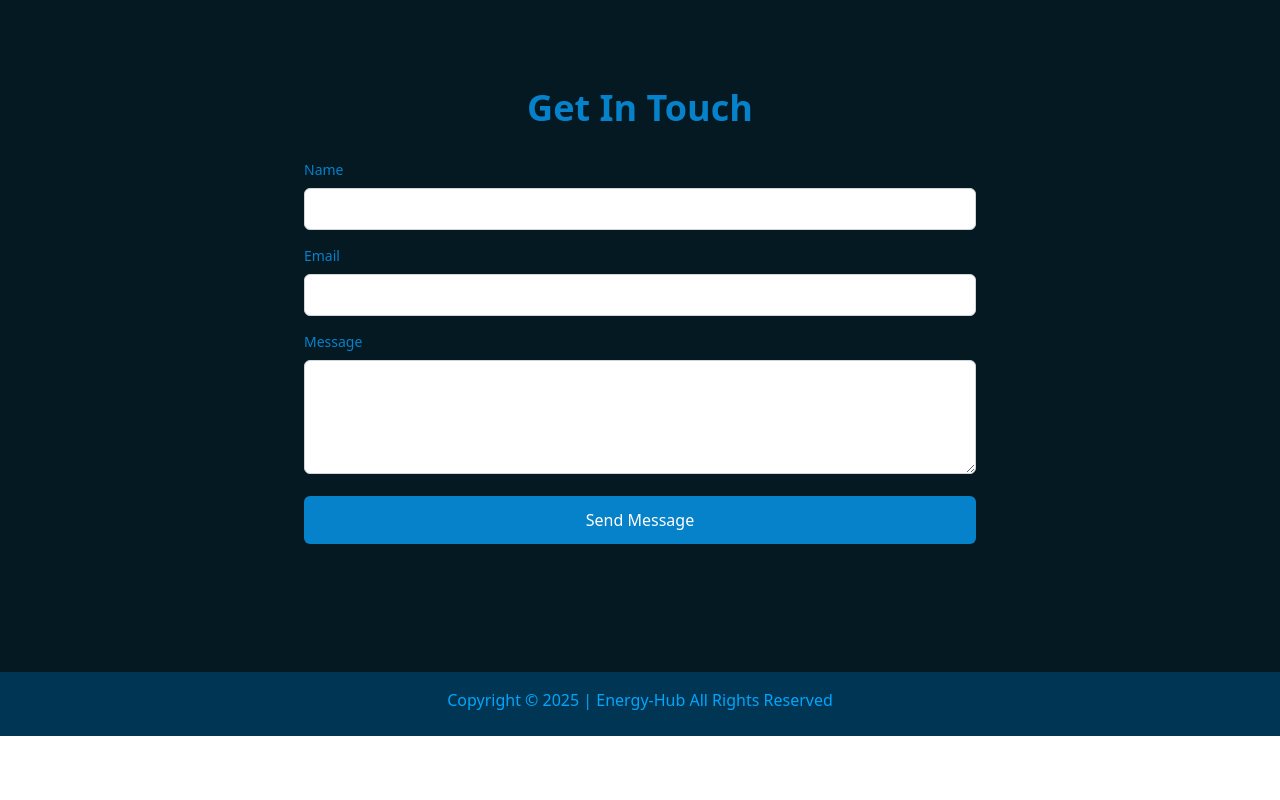
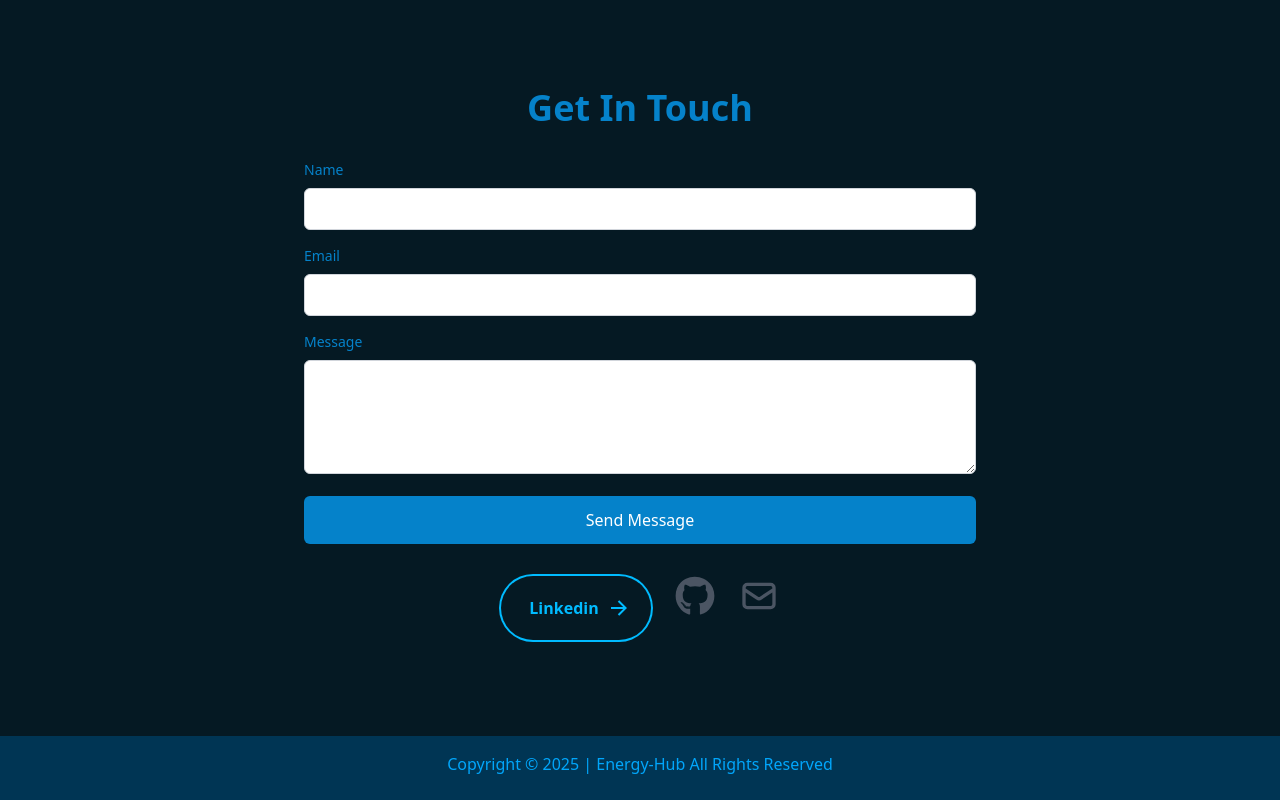
Before and after one commit to SaadSaeed331/Portfolio-website, a React (Vite) app: page / in a window 1280 px wide. Shown: the part 2466-3266 px from the top of the page. Before the commit the page ends 3202 px from the top, so only its background shows below. Built offline with nearby package versions, Linux system fonts and the light colour scheme.

Commit message:
updating code

```diff
--- a/src/Components/Contact.jsx
+++ b/src/Components/Contact.jsx
@@ -1,4 +1,6 @@
 import React from "react"
+import { FaGithub, FaLinkedin } from "react-icons/fa"
+import { HiOutlineMail } from "react-icons/hi"
 
 // import { Linkedin, Github, Twitter } from 'lucide-react'
 export default function Contact() {
@@ -43,14 +45,30 @@ export default function Contact() {
             </button>
           </form>
           <div className="mt-8 flex justify-center space-x-6">
-            <a href="#" className="text-gray-600 hover:text-blue-600 dark:text-gray-400 dark:hover:text-blue-400">
-              {/* <Linkedin size={24} /> */}
+
+            <a href="https://www.linkedin.com/in/saadsaeed331?lipi=urn%3Ali%3Apage%3Ad_flagship3_profile_view_base_contact_details%3BTBCzS0%2FmRwSlhnvDxXY%2F6g%3D%3D" className="text-gray-600 hover:text-blue-600 dark:text-gray-400 dark:hover:text-blue-400">
+            <button class="animated-button">
+                        <svg viewBox="0 0 24 24" class="arr-2" xmlns="http://www.w3.org/2000/svg">
+                            <path
+                                d="M16.1716 10.9999L10.8076 5.63589L12.2218 4.22168L20 11.9999L12.2218 19.778L10.8076 18.3638L16.1716 12.9999H4V10.9999H16.1716Z"
+                            ></path>
+                        </svg>
+                        {/* <span><FaLinkedin/></span> */}
+                        <span class="text">Linkedin</span>
+                        <span class="circle"></span>
+                        <svg viewBox="0 0 24 24" class="arr-1" xmlns="http://www.w3.org/2000/svg">
+                            <path
+                                d="M16.1716 10.9999L10.8076 5.63589L12.2218 4.22168L20 11.9999L12.2218 19.778L10.8076 18.3638L16.1716 12.9999H4V10.9999H16.1716Z"
+                            ></path>
+                        </svg>
+                    </button>
+
             </a>
-            <a href="#" className="text-gray-600 hover:text-blue-600 dark:text-gray-400 dark:hover:text-blue-400">
-              {/* <Github size={24} /> */}
+            <a href="https://github.com/SaadSaeed331" className="text-gray-600 hover:text-blue-600 dark:text-gray-400 dark:hover:text-blue-400">
+              <FaGithub size={40} />
             </a>
-            <a href="#" className="text-gray-600 hover:text-blue-600 dark:text-gray-400 dark:hover:text-blue-400">
-              {/* <Twitter size={24} /> */}
+            <a href="mailto:meetsaad331@gmail.com" className="text-gray-600 hover:text-blue-600 dark:text-gray-400 dark:hover:text-blue-400">
+            <HiOutlineMail size={40}/>
             </a>
           </div>
         </div>
```
